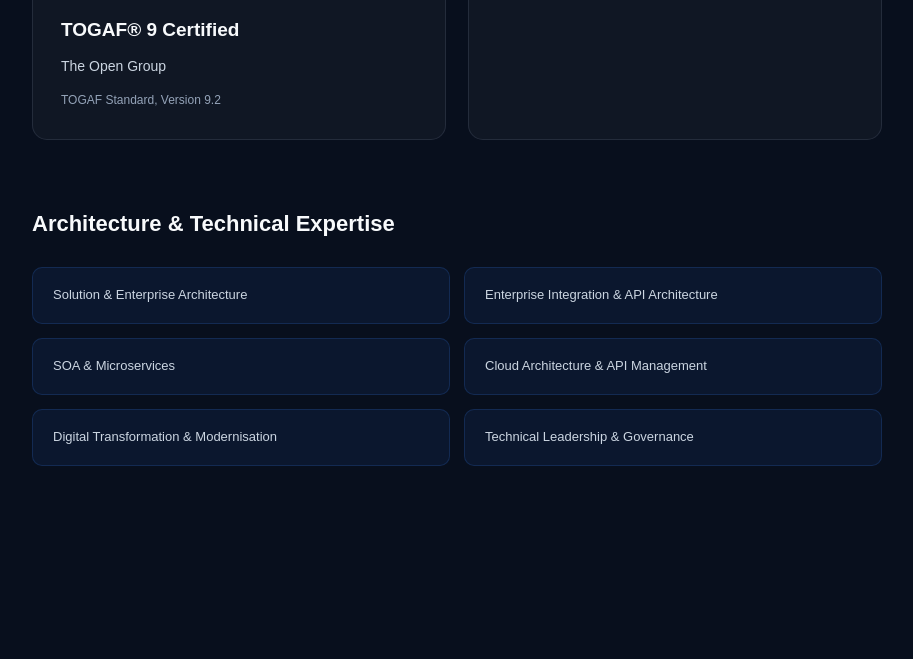
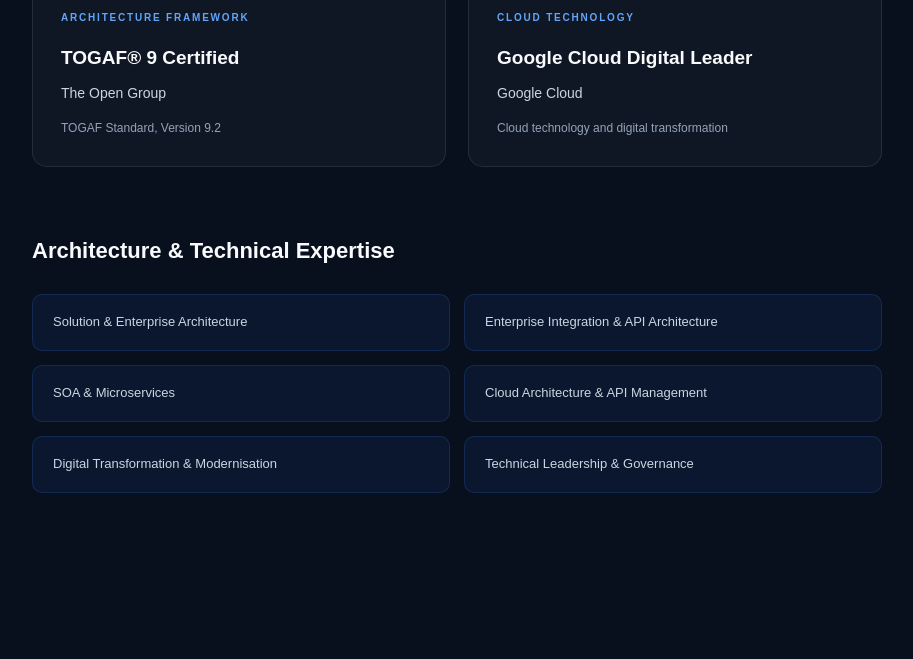
Before and after one commit to anooplenin/portfolio, a plain HTML site: page index.html in a window 1280 px wide. Shown: the part 2117-2776 px from the top of the page, without its empty margins (183-1096 px from the left). Drawn offline with Linux system fonts and the light colour scheme.

Commit message:
Update index.html
Fix Google Cloud certification card layout

```diff
--- a/index.html
+++ b/index.html
@@ -644,13 +644,13 @@ nav {
 
 /* OFFICIAL TOGAF CREDENTIAL BADGE */
 .credential-badge {
-  display: inline-flex;
   align-items: center;
   justify-content: center;
   width: 125px;
   height: 125px;
   margin-bottom: 18px;
   transition: transform 0.3s ease;
+  display: flex;
 }
 
 .credential-badge:hover {
@@ -804,6 +804,7 @@ nav {
         <span class="certification-detail">TOGAF Standard, Version 9.2</span>
       </div>
 
+
 <div class="certification-card">
   <a href="https://www.credly.com/earner/earned/badge/42926637-9e54-4010-a27e-43d091871e52"
      target="_blank"
@@ -812,7 +813,18 @@ nav {
     <img src="google-cloud-digital-leader.png"
          alt="Google Cloud Digital Leader certification badge">
   </a>
+
+  <span class="certification-label">CLOUD TECHNOLOGY</span>
+
+  <h3>Google Cloud Digital Leader</h3>
+
+  <p>Google Cloud</p>
+
+  <span class="certification-detail">
+    Cloud technology and digital transformation
+  </span>
 </div>
+
 
     </div>
 
```
Lines whose indentation alone changed are shown as unchanged.
